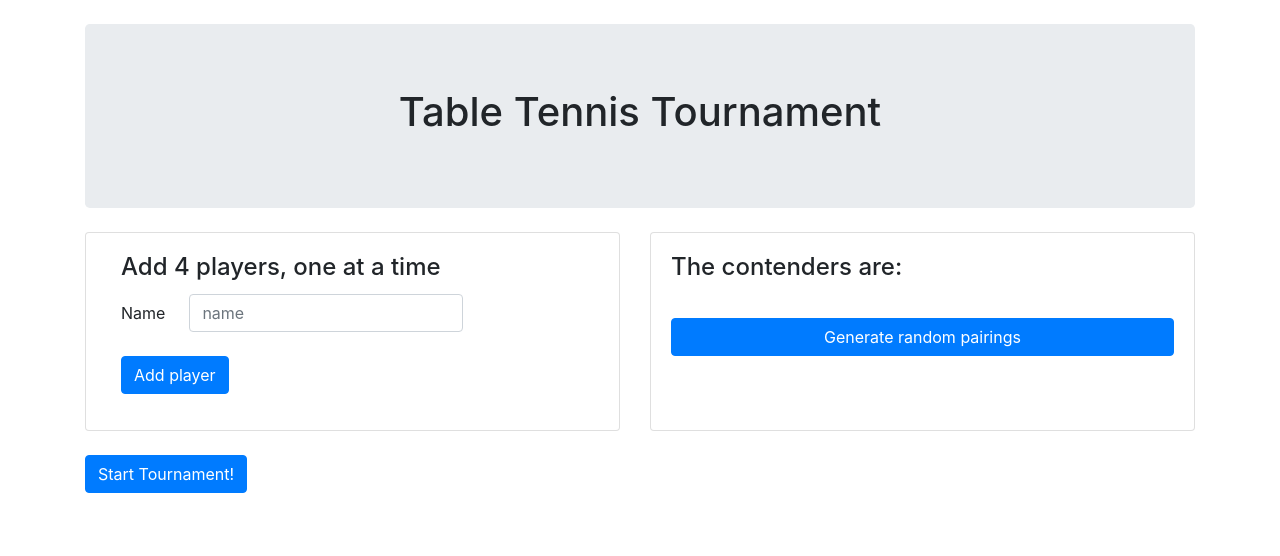
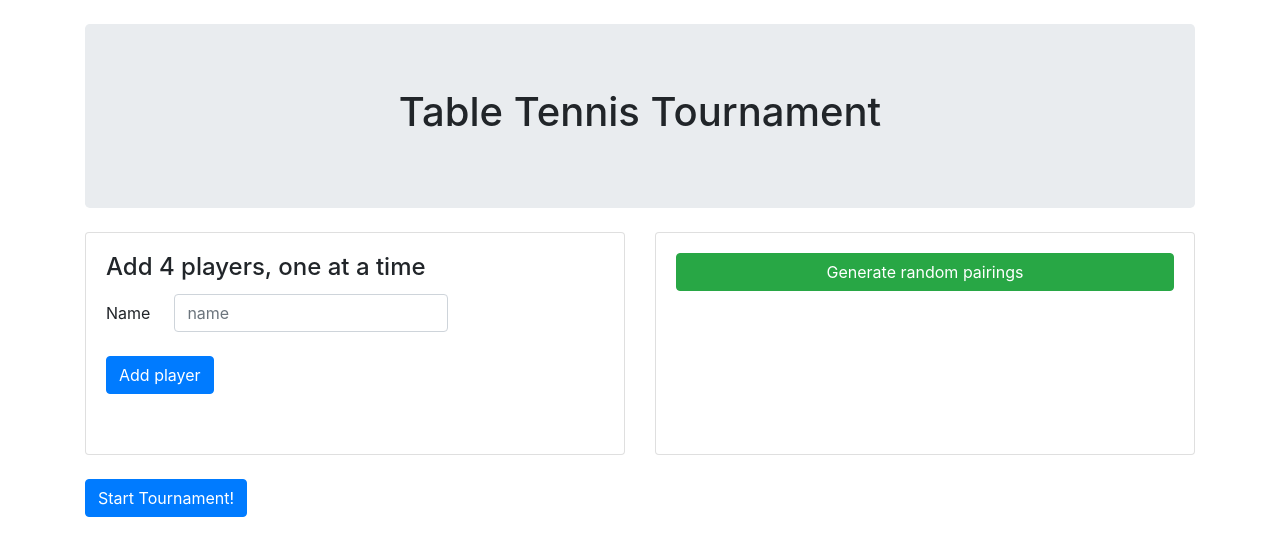
Before and after one commit to naranjita11/develop-me--technical-challenge, a React (Create React App) app: page / in a window 1280 px wide. Shown: the top 556 px of the page. Built offline with nearby package versions, Linux system fonts and the light colour scheme.

Commit message:
improved reusability of PlayerForm and rearranging of display

```diff
--- a/src/components/PlayerDisplay.js
+++ b/src/components/PlayerDisplay.js
@@ -37,22 +37,26 @@ const PlayerDisplay = () => {
     return (
         <div className="card-deck row mb-4">
 
+            <div className="card card-body col-md-6 mt-4">
+                <h4 className="card-title">Add 4 players, one at a time</h4>
                 <PlayerForm
+                    label="Name"
                     value={ name }
                     handleChange={ handleChangeName }
+                    buttonText="Add player"
                     handleAdd={ handleAddPlayer }
                 />
-
-            <div className="card card-body col-md-6 mt-4">
-                <h4 className="card-title">The contenders are:</h4>
                 <ul className="list-group mt-4">
                     { players.map((name, i) => (
                         <li className="list-group-item" key={ i }>{ name }</li>
                     )) }
                 </ul>
+            </div>
 
+            <div className="card card-body col-md-6 mt-4">
+                {/* <h4 className="card-title">The contenders are:</h4> */}
                 <button
-                    className="btn btn-primary"
+                    className="btn btn-success"
                     onClick={ handleRandomise }
                     >Generate random pairings
                 </button>
--- a/src/components/PlayerForm.js
+++ b/src/components/PlayerForm.js
@@ -1,12 +1,10 @@
-const PlayerForm = ({ value, handleChange, handleAdd }) => {
+const PlayerForm = ({ label, value, handleChange, handleAdd, buttonText }) => {
 
     return (
         <>
-            <div className="card col-md-6 mt-4">
-                <form className="card-body form-group">
-                    <h4 className="card-title">Add 4 players, one at a time</h4>
+            <form className="form-group">
                 <div className="form-inline mb-4">
-                        <label>Name</label>
+                    <label>{ label }</label>
                     <input
                         className="form-control ml-4"
                         type="text"
@@ -18,11 +16,9 @@ const PlayerForm = ({ value, handleChange, handleAdd }) => {
                 <button
                     className="btn btn-primary"
                     onClick={ handleAdd }
-                        >Add player
+                    >{ buttonText }
                 </button>
             </form>
-            </div>
-
         </>
     )
 
```
Lines whose indentation alone changed are shown as unchanged.
